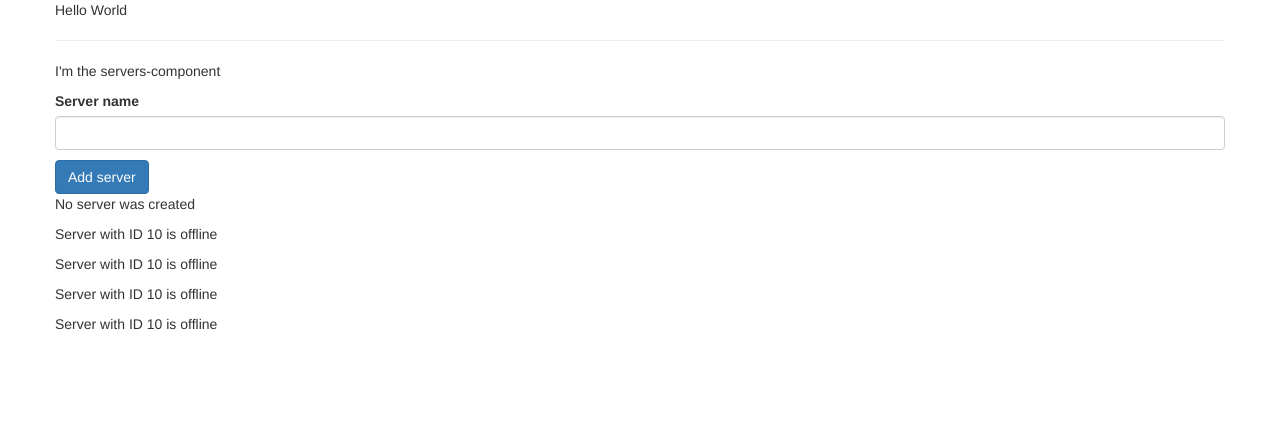
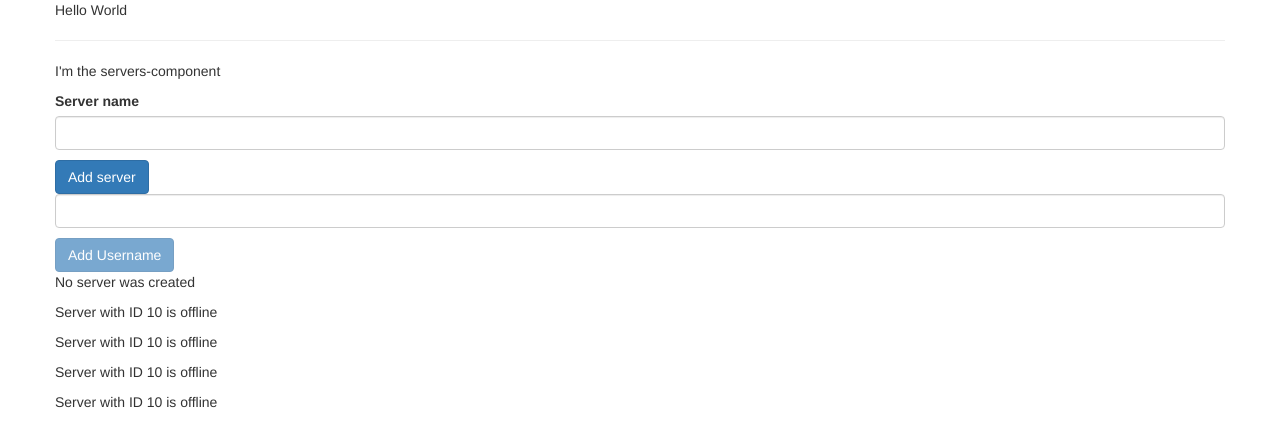
Before and after one commit to katratzi/udemy-angular, an Angular app in the folder 01 - getting started/my-first-app/: page / in a window 1280 px wide. Shown: the top 446 px of the page. Built offline with nearby package versions, Linux system fonts and the light colour scheme.

Commit message:
assignment for username button

```diff
--- a/01 - getting started/my-first-app/src/app/servers/servers.component.html
+++ b/01 - getting started/my-first-app/src/app/servers/servers.component.html
@@ -7,6 +7,14 @@
     (click)="onCreateServer()">
     Add server
 </button>
+
+<!-- Username -->
+<input type="text" class="form-control" [(ngModel)]="userName">
+<p>{{ userName }}</p>
+<button class="btn btn-primary" [disabled]="userName.length === 0"
+    (click)="onSubmitUsername()">Add
+    Username</button>
+
 <!-- <p [innerText]="allowNewServer"></p> -->
 <p>{{ serverCreationStatus }}</p>
 <app-server></app-server>
--- a/01 - getting started/my-first-app/src/app/servers/servers.component.ts
+++ b/01 - getting started/my-first-app/src/app/servers/servers.component.ts
@@ -13,6 +13,7 @@
   allowNewServer = false
   serverCreationStatus = 'No server was created';
   serverName = '';
+  userName = '';
 
   constructor() {
     setTimeout(() => {
@@ -24,6 +25,10 @@
     this.serverCreationStatus = 'Server was created with name ' + this.serverName
   }
 
+  onSubmitUsername() {
+    this.userName = '';
+  }
+
   onUpdateServerName(event: any) {
     console.log(event);
     this.serverName = (<HTMLInputElement>event.target).value;
```
